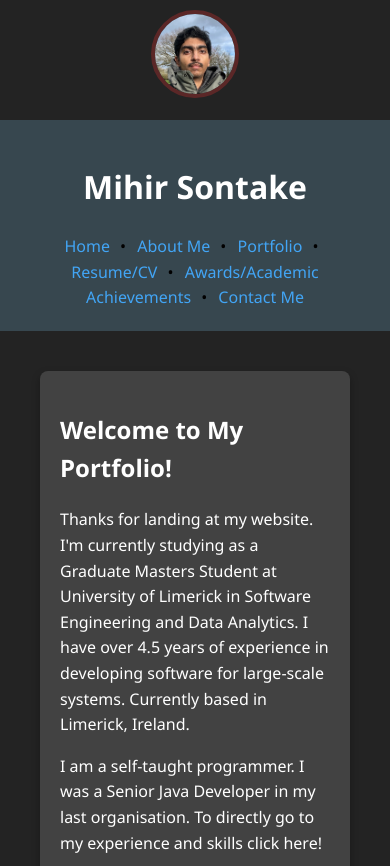
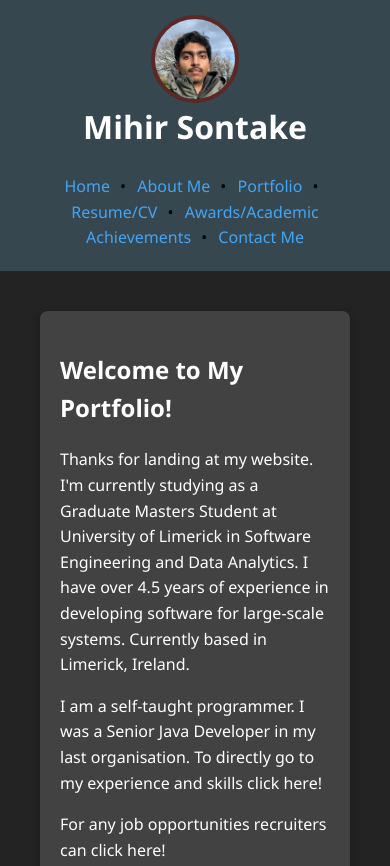
Before and after one commit to mihson95/mihson95.github.io, a plain HTML site: page index.html in a window 390 px wide. Shown: the top 866 px of the page. Drawn offline with Linux system fonts and the light colour scheme.

Commit message:
adjust for mobile 2

```diff
--- a/Stylesheets/resumestyles.css
+++ b/Stylesheets/resumestyles.css
@@ -7,6 +7,7 @@ body {
     margin: 0;
     padding: 0;
 }
+
 .circle-container {
     position: absolute;
     top: 20px;
@@ -22,13 +23,13 @@ body {
     .circle-container {
         width: 80px; /* Adjusted size for smaller screens */
         height: 80px; /* Adjusted size for smaller screens */
-        top: 10px; /* Adjusted position for smaller screens */
+        top: 15px; /* Adjusted position for smaller screens */
         left: 50%; /* Adjusted for centering horizontally */
         transform: translateX(-50%); /* Centering horizontally */
     }
 
-    header {
-        margin-top: 120px;
+    header h1 {
+        padding-top: 60px;
     }
 }
 
--- a/Stylesheets/styles.css
+++ b/Stylesheets/styles.css
@@ -8,6 +8,7 @@ body {
     margin: 0;
     padding: 0;
 }
+
 .circle-container {
     position: absolute;
     top: 20px;
@@ -23,13 +24,13 @@ body {
     .circle-container {
         width: 80px; /* Adjusted size for smaller screens */
         height: 80px; /* Adjusted size for smaller screens */
-        top: 10px; /* Adjusted position for smaller screens */
+        top: 15px; /* Adjusted position for smaller screens */
         left: 50%; /* Adjusted for centering horizontally */
         transform: translateX(-50%); /* Centering horizontally */
     }
 
-    header {
-        margin-top: 120px;
+    header h1 {
+        padding-top: 60px;
     }
 }
 
```
